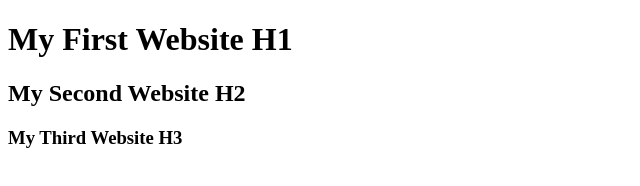
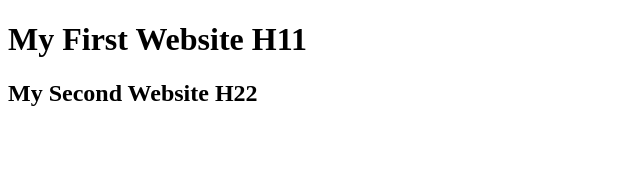
Before and after one commit to harsha7899-cmd/Demo, a plain HTML site: page index.html in a window 1280 px wide. Shown: the whole page, without its empty margins (0-640 px from the left). Drawn offline with Linux system fonts and the light colour scheme.

Commit message:
M ind.html

```diff
--- a/index.html
+++ b/index.html
@@ -2,9 +2,8 @@
 <html>
 <body>
 
-<h1>My First  Website H1</h1>
-<h2>My Second Website H2</h2>
-<h3>My Third  Website H3</h3>
+<h1>My First  Website H11</h1>
+<h2>My Second Website H22</h2>
 
 </body>
 </html>
```
